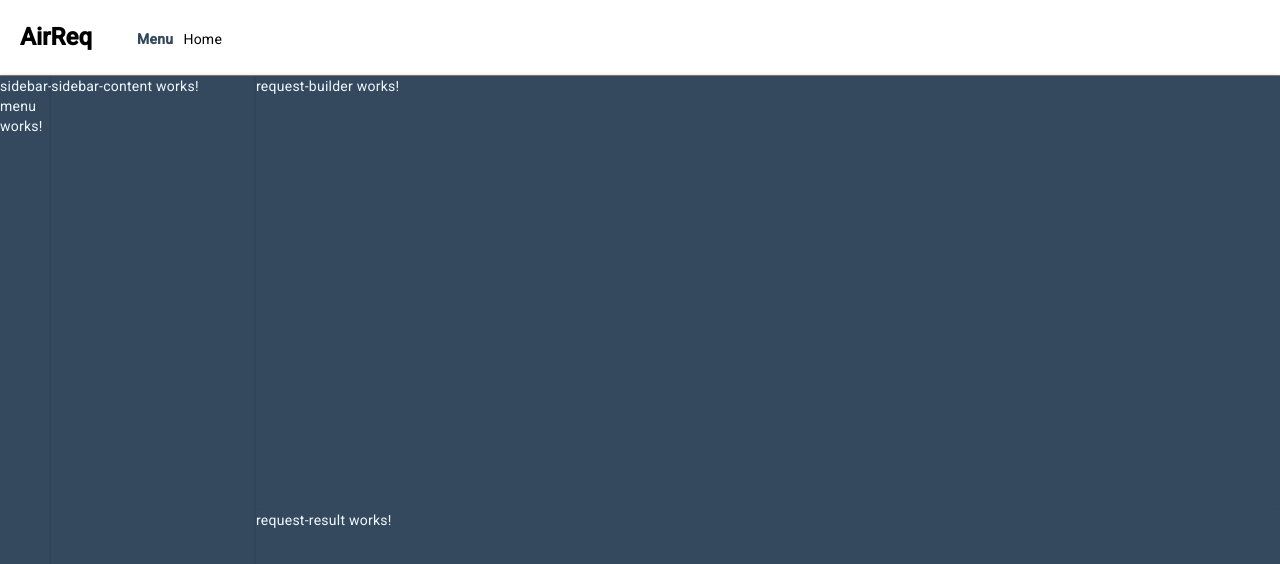
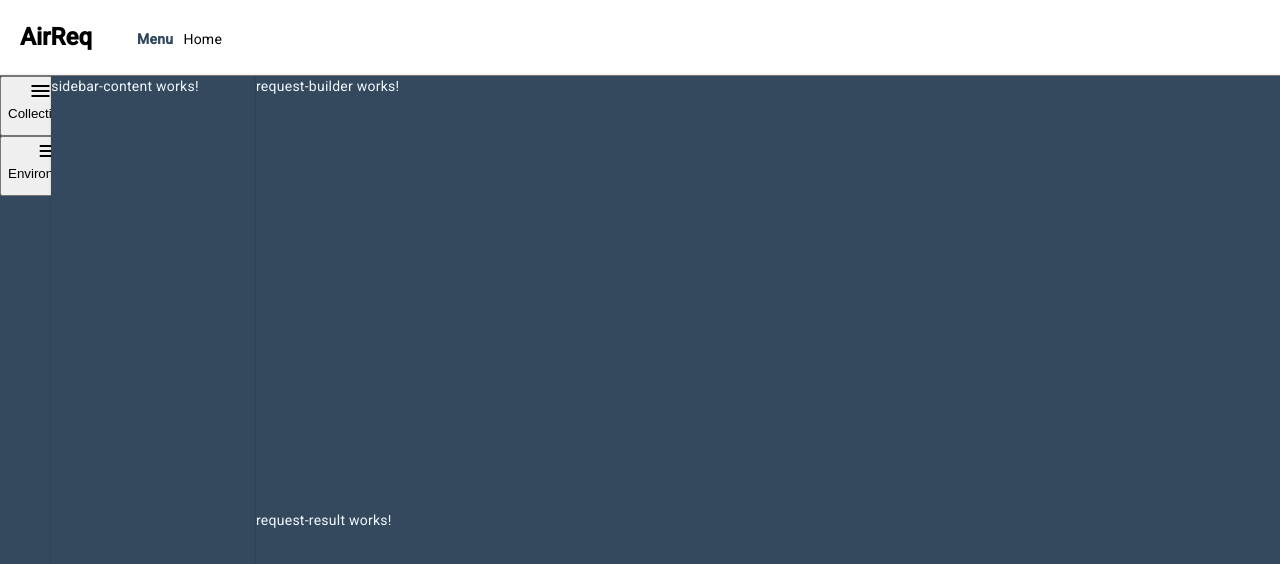
Before and after one commit to Kieferer/AirReq, an Angular app: page / in a window 1280 px wide. Shown: the top 564 px of the page. Built offline with nearby package versions, Linux system fonts and the light colour scheme.

Commit message:
feat: Create Collections and Environments button

```diff
--- a/src/app/sidebar-menu/sidebar-menu.component.html
+++ b/src/app/sidebar-menu/sidebar-menu.component.html
@@ -1 +1,8 @@
-<p>sidebar-menu works!</p>
+<button class="sidebarButton" mat-mini-fab color="primary" aria-label="Example icon button with a menu icon">
+    <mat-icon>menu</mat-icon>
+    <p>Collections</p>
+</button>
+<button class="sidebarButton" mat-mini-fab color="primary" aria-label="Example icon button with a menu icon">
+    <mat-icon>menu</mat-icon>
+    <p>Environments</p>
+</button>
```
